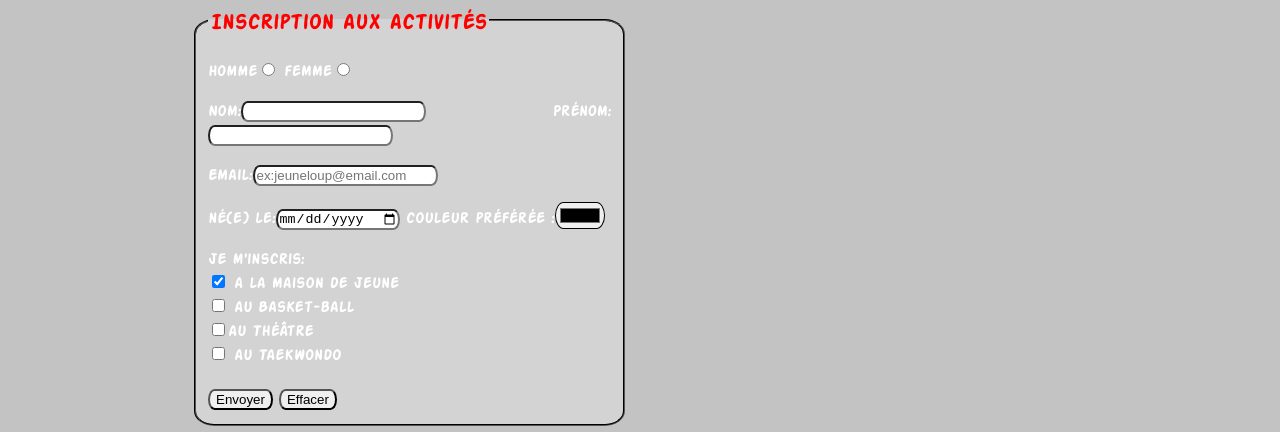
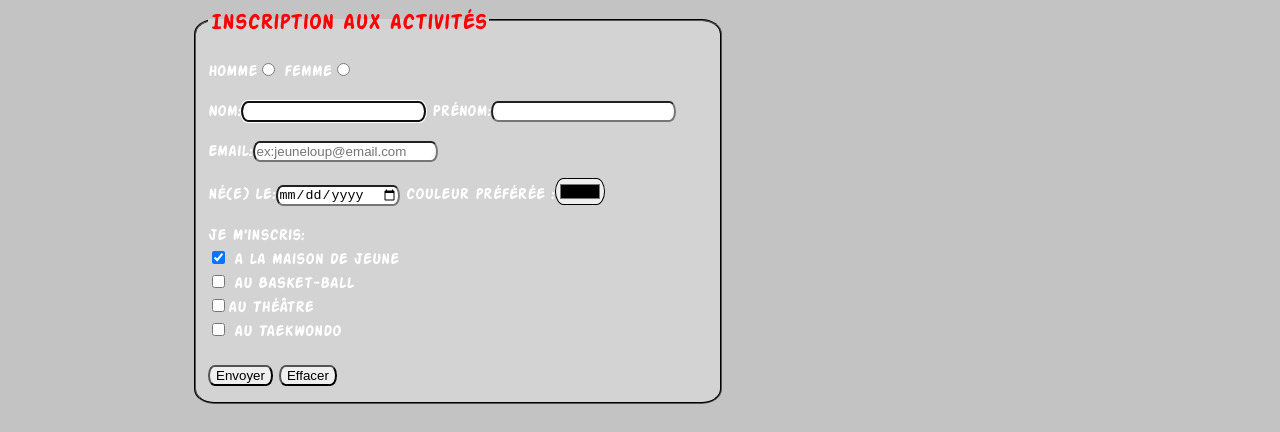
Before and after one commit to MohamedAmine23/ProjetSamesame, a plain HTML site: page Inscription.html in a window 1280 px wide. Shown: the part 261-693 px from the top of the page. Drawn offline with Linux system fonts and the light colour scheme; files whose address does not match are found by name; a web font is replaced by a local one.

Commit message:
formulaire

```diff
--- a/Inscription.html
+++ b/Inscription.html
@@ -48,13 +48,13 @@
 
 
                 <p>
-                	<label for="nom"> Nom:</label><input type="text" name="name" id="nom" size="20" maxlength="15" required >
+                	<label for="nom"> Nom:</label><input type="text" name="name" id="nom" size="20" maxlength="15"  autofocus required >
                 	<label for="prénom"> Prénom:</label><input type="text" name="firstname" id="prénom" size="20" maxlength="15" required>
                 </p>
 
 
 				<p>
-               		<label for="mail"> Email:</label><input type="email" name="mail" id="mail" placeholder="ex:jeuneloup@email.com" required>
+               		<label for="mail"> Email:</label><input type="email" name="mail" id="mail" maxlength="30" placeholder="ex:jeuneloup@email.com" required>
                	</p>
 
 
--- a/css/samestyle.css
+++ b/css/samestyle.css
@@ -234,7 +234,7 @@ td,th,caption
 }
 fieldset
 {
-	width: 45%;height: 45%;
+	width: 500px;height: 380px;
 	border-radius: 20px / 15px;
 	border-color: black;
 	background-color:lightgrey;
```
